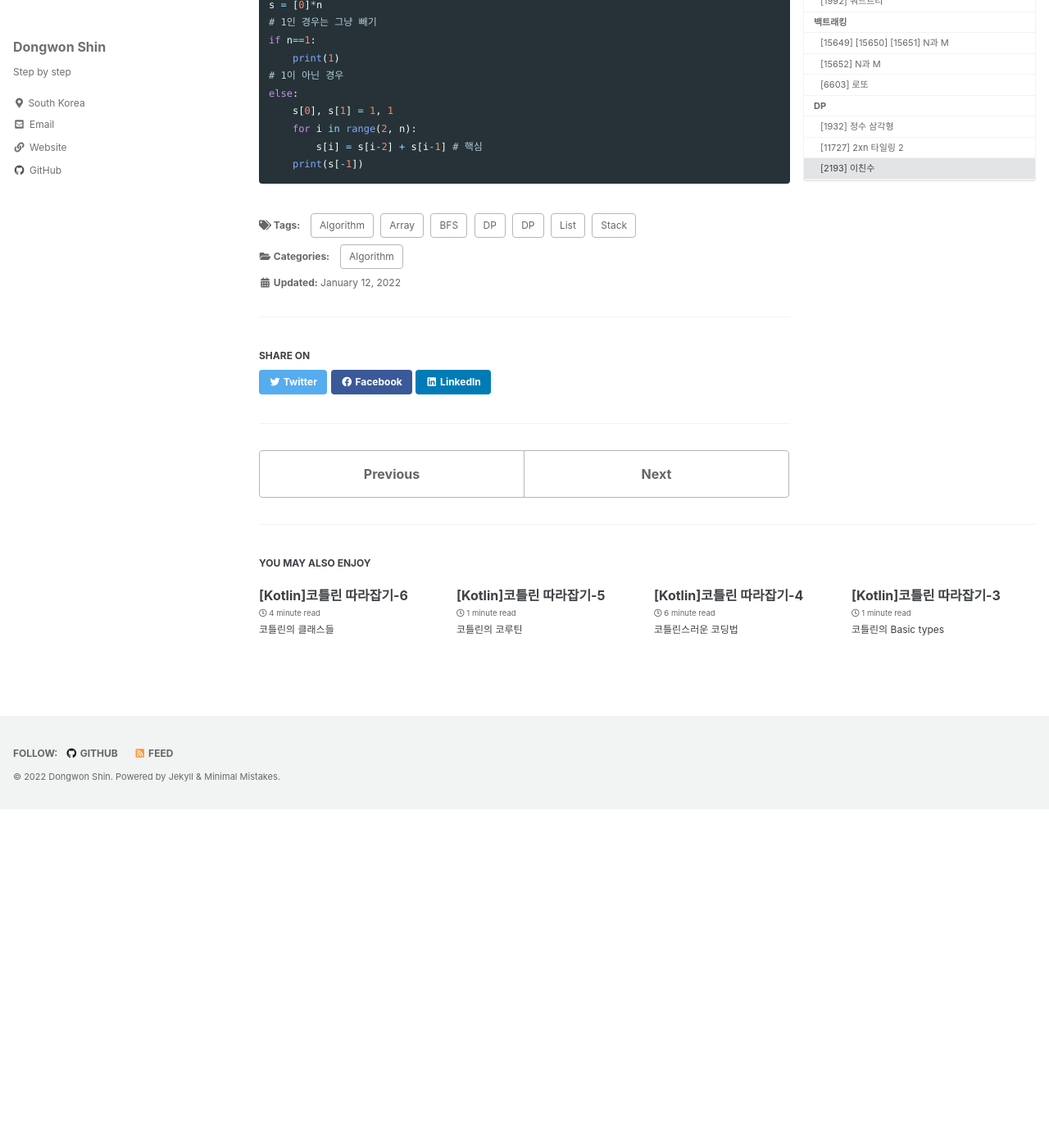
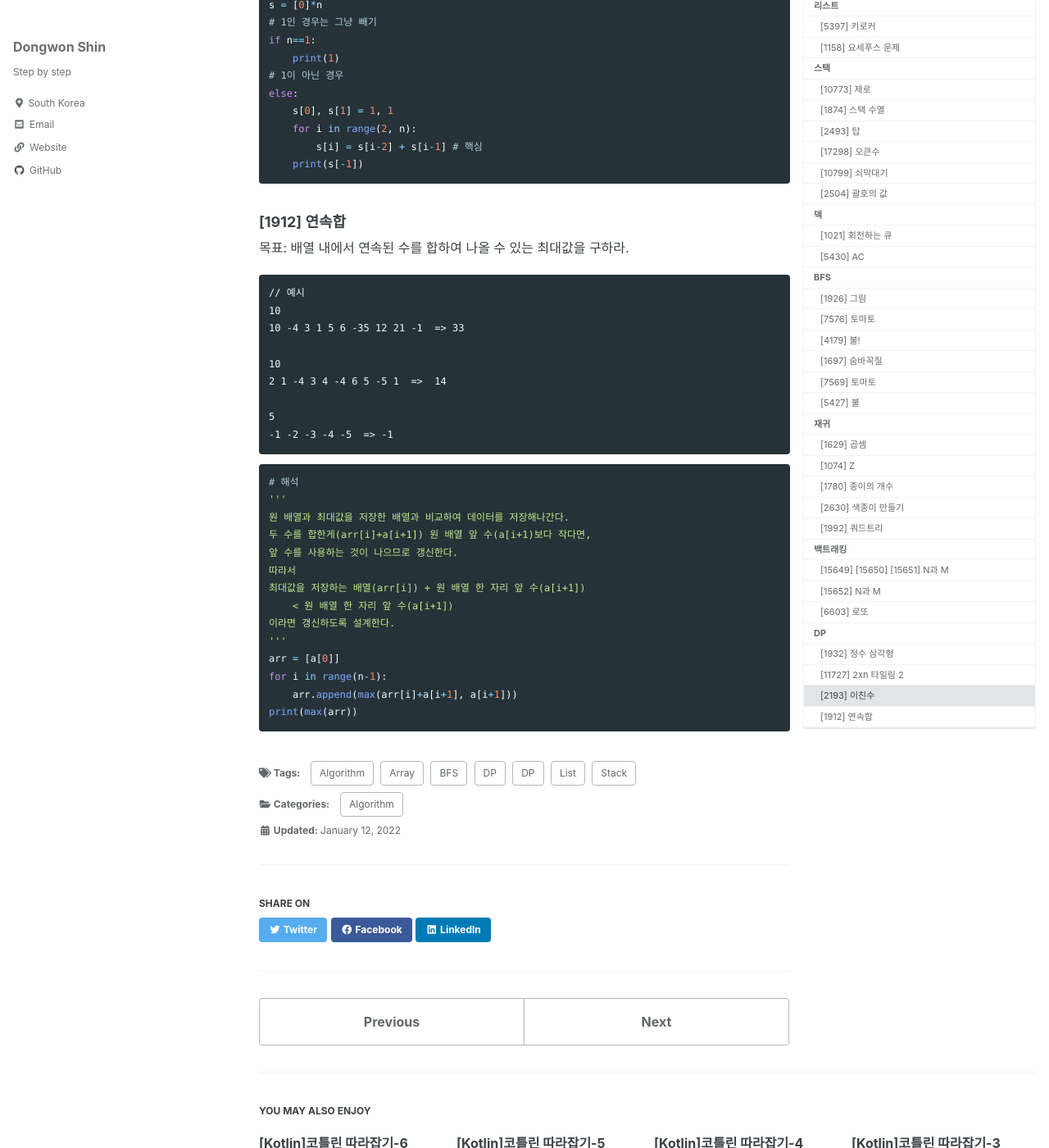
Before and after one commit to ponopono0322/ponopono0322.github.io, a Jekyll site: the page built from _posts/2022-01-12-algorithm.md, in a window 1280 px wide and 1400 px high, scrolled down 21194 px. Shown: the whole window at 82% size. Built offline with Jekyll 4.4.1, drawn with Linux system fonts in a browser that asks for light colours; cached includes are drawn as plain includes; some web fonts are replaced; before the commit the page ends 22181 px from its top, so only the background shows below that; some of the changed text lies outside the part shown.

Commit message:
Update 2022-01-12-algorithm.md

````diff
--- a/_posts/2022-01-12-algorithm.md
+++ b/_posts/2022-01-12-algorithm.md
@@ -997,3 +997,36 @@ else:
         s[i] = s[i-2] + s[i-1] # 핵심
     print(s[-1])
 ```
+
+### [1912] 연속합
+
+목표: 배열 내에서 연속된 수를 합하여 나올 수 있는 최대값을 구하라.
+
+```
+// 예시
+10
+10 -4 3 1 5 6 -35 12 21 -1  => 33
+
+10
+2 1 -4 3 4 -4 6 5 -5 1  =>  14
+
+5
+-1 -2 -3 -4 -5  => -1
+```
+
+```python
+# 해석
+'''
+원 배열과 최대값을 저장한 배열과 비교하여 데이터를 저장해나간다.
+두 수를 합한게(arr[i]+a[i+1]) 원 배열 앞 수(a[i+1)보다 작다면,
+앞 수를 사용하는 것이 나으므로 갱신한다.
+따라서
+최대값을 저장하는 배열(arr[i]) + 원 배열 한 자리 앞 수(a[i+1])
+    < 원 배열 한 자리 앞 수(a[i+1])
+이라면 갱신하도록 설계한다.
+'''
+arr = [a[0]]
+for i in range(n-1):
+    arr.append(max(arr[i]+a[i+1], a[i+1]))
+print(max(arr))
+```
````
